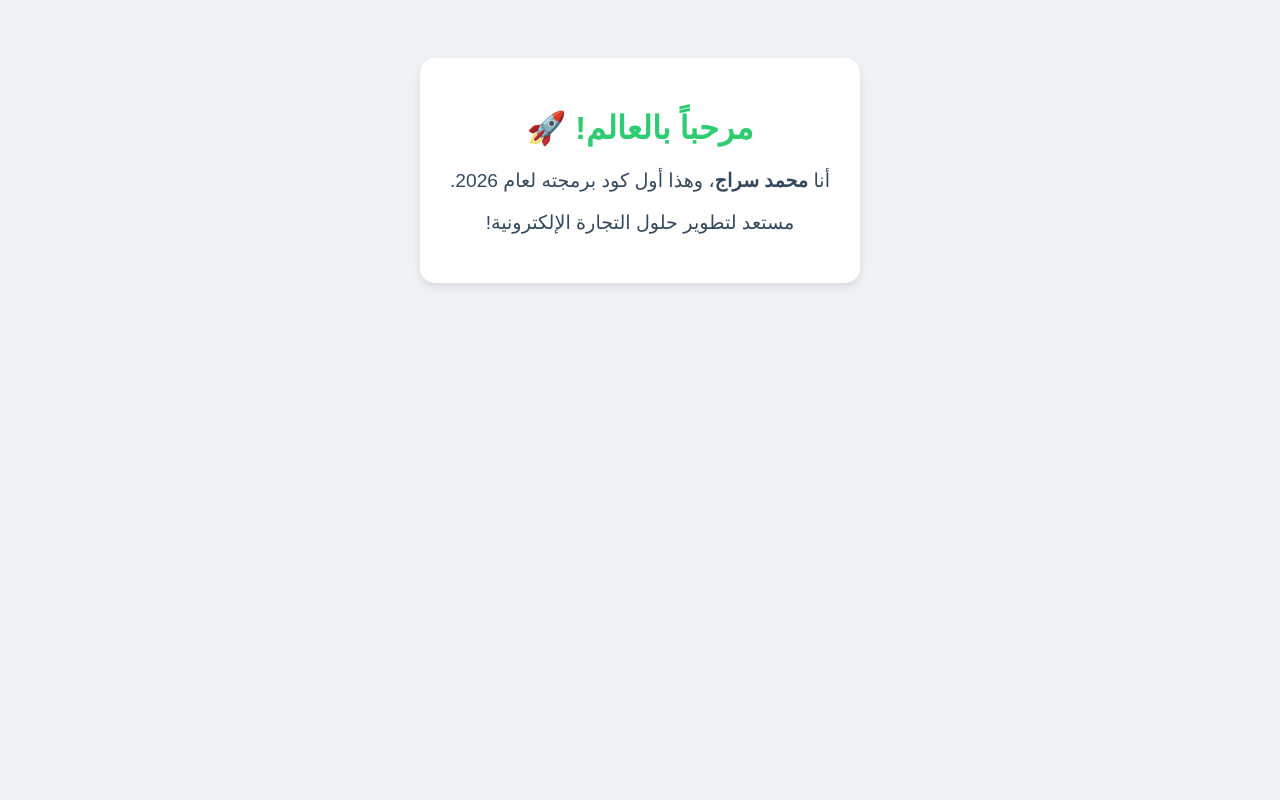
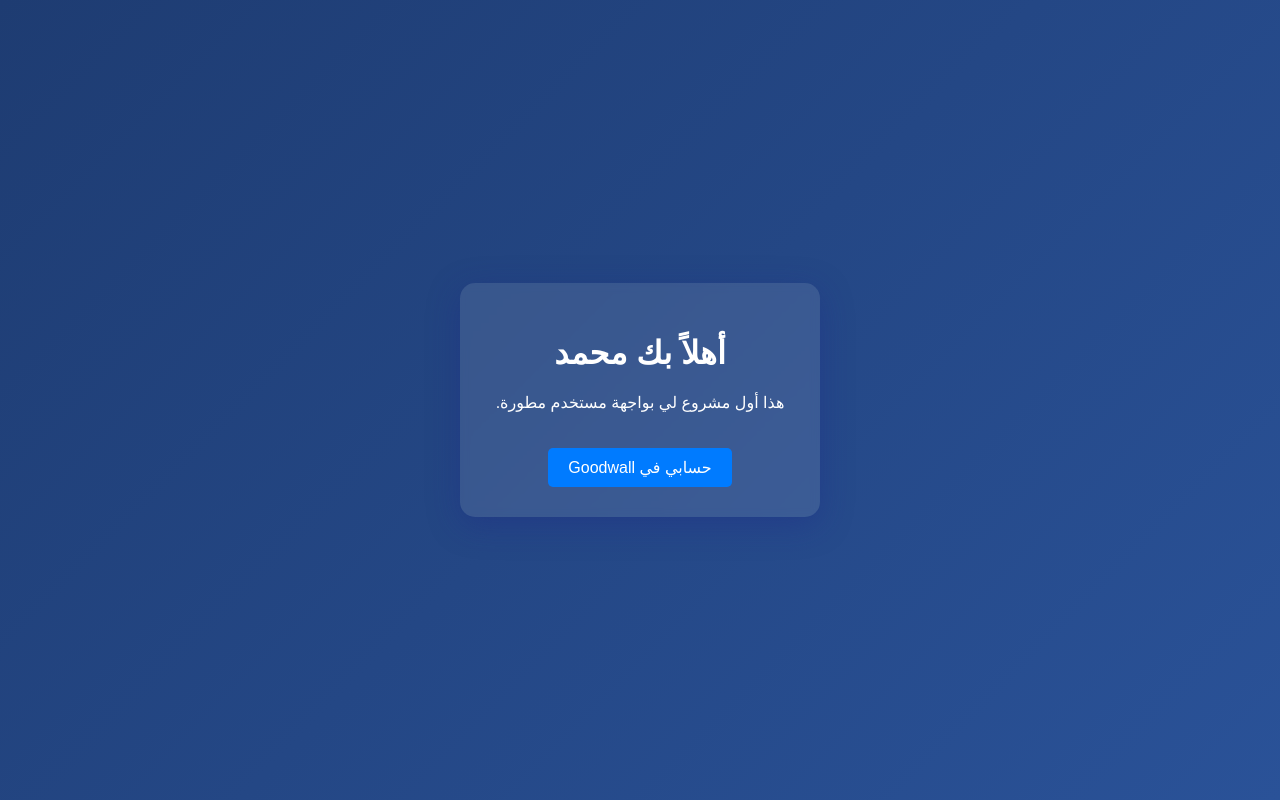
Before and after one commit to mhmadsraj7-dot/my-first-code, a plain HTML site: page index.html in a window 1280 px wide. Drawn offline with Linux system fonts and the light colour scheme.

Commit message:
Update index.html

```diff
--- a/index.html
+++ b/index.html
@@ -2,19 +2,48 @@
 <html lang="ar" dir="rtl">
 <head>
     <meta charset="UTF-8">
-    <title>مشروعي الأول</title>
+    <meta name="viewport" content="width=device-width, initial-scale=1.0">
+    <title>موقعي الاحترافي الأول</title>
     <style>
-        body { font-family: sans-serif; text-align: center; background-color: #f0f2f5; padding: 50px; }
-        .card { background: white; padding: 30px; border-radius: 15px; box-shadow: 0 4px 10px rgba(0,0,0,0.1); display: inline-block; }
-        h1 { color: #2ecc71; }
-        p { color: #34495e; font-size: 1.2em; }
+        body {
+            font-family: Arial, sans-serif;
+            background: linear-gradient(135deg, #1e3c72, #2a5298);
+            color: white;
+            display: flex;
+            justify-content: center;
+            align-items: center;
+            height: 100vh;
+            margin: 0;
+        }
+        .card {
+            background: rgba(255, 255, 255, 0.1);
+            padding: 30px;
+            border-radius: 15px;
+            box-shadow: 0 8px 32px 0 rgba(31, 38, 135, 0.37);
+            backdrop-filter: blur(4px);
+            text-align: center;
+            width: 300px;
+        }
+        .btn {
+            display: inline-block;
+            margin-top: 20px;
+            padding: 10px 20px;
+            background-color: #007bff;
+            color: white;
+            text-decoration: none;
+            border-radius: 5px;
+            transition: 0.3s;
+        }
+        .btn:hover {
+            background-color: #0056b3;
+        }
     </style>
 </head>
 <body>
     <div class="card">
-        <h1>مرحباً بالعالم! 🚀</h1>
-        <p>أنا <b>محمد سراج</b>، وهذا أول كود برمجته لعام 2026.</p>
-        <p>مستعد لتطوير حلول التجارة الإلكترونية!</p>
+        <h1>أهلاً بك محمد</h1>
+        <p>هذا أول مشروع لي بواجهة مستخدم مطورة.</p>
+        <a href="https://www.goodwall.io" class="btn">حسابي في Goodwall</a>
     </div>
 </body>
 </html>
```
